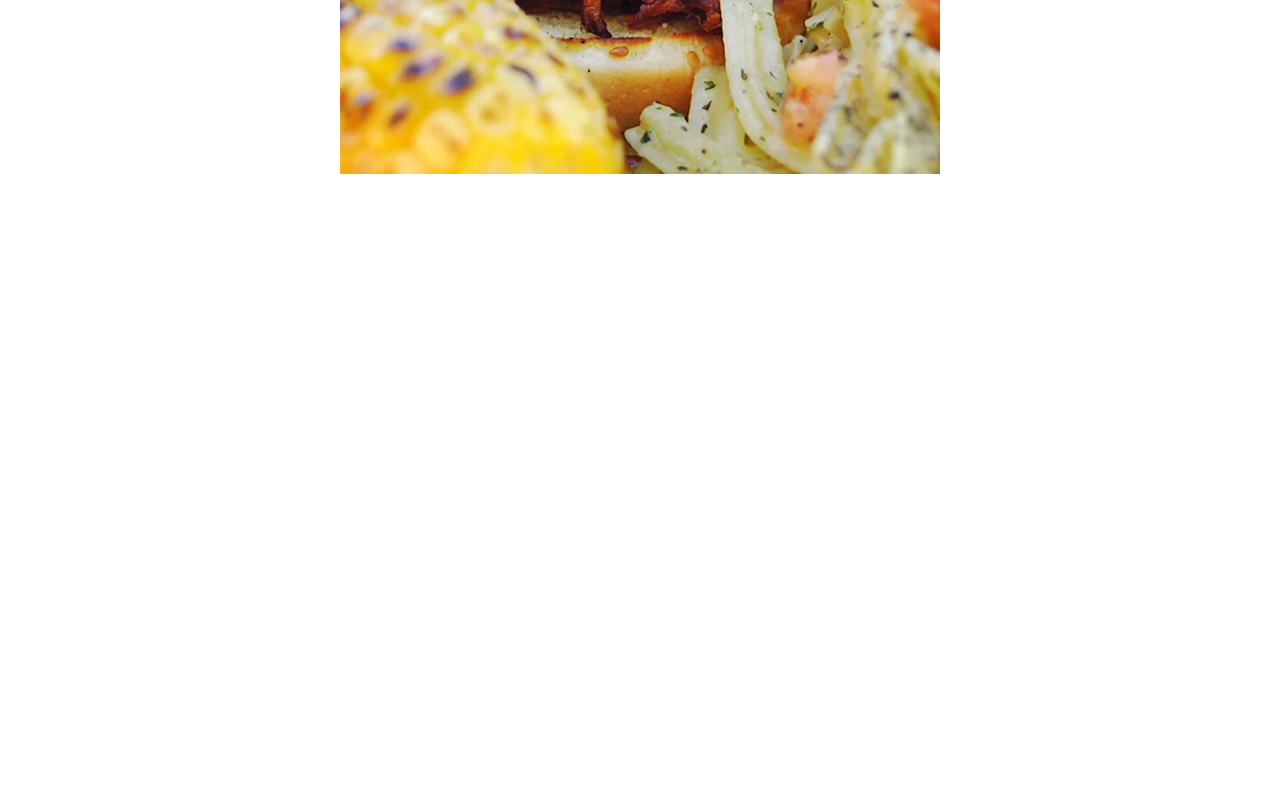
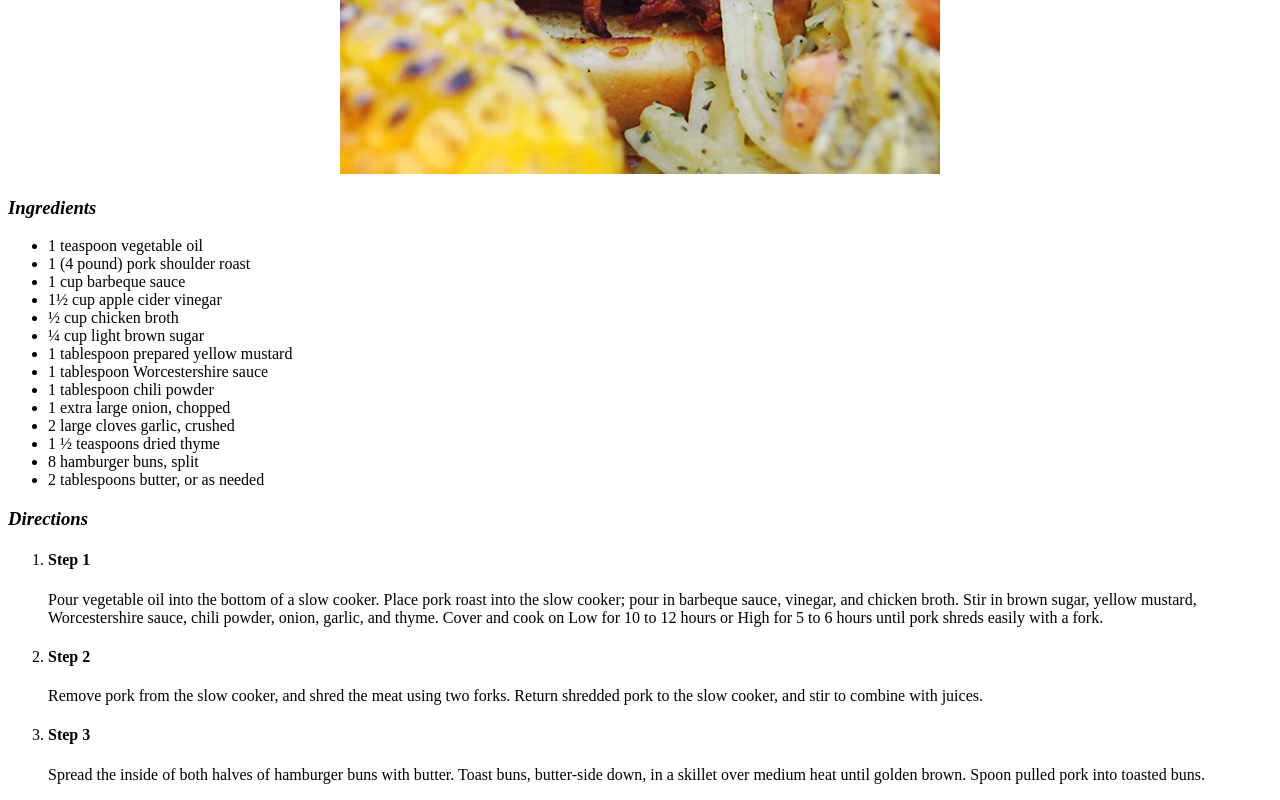
Before and after one commit to pixelatedcode01/odin-recipes, a plain HTML site: page recipes/texas-pulled-pork.html in a window 1280 px wide. Shown: the part 506-1306 px from the top of the page. Before the commit the page ends 800 px from the top, so only its background shows below. Drawn offline with Linux system fonts and the light colour scheme.

Commit message:
Fix heading tags for the recipes

```diff
--- a/recipes/texas-pulled-pork.html
+++ b/recipes/texas-pulled-pork.html
@@ -10,5 +10,37 @@
         <em><h1>Slow Cooker Texas Pulled Pork</h1></em>
         <img src="../images/texas-pork.png" alt="Texas Pulled Pork" width="600">
     </center>
+    <h3><em>Ingredients</em></h3>
+    <ul>
+        <li>1 teaspoon vegetable oil</li>
+        <li>1 (4 pound) pork shoulder roast</li>
+        <li>1 cup barbeque sauce</li>
+        <li>1½ cup apple cider vinegar</li>
+        <li>½ cup chicken broth</li>
+        <li>¼ cup light brown sugar</li>
+        <li>1 tablespoon prepared yellow mustard</li>
+        <li>1 tablespoon Worcestershire sauce</li>
+        <li>1 tablespoon chili powder</li>
+        <li>1 extra large onion, chopped</li>
+        <li>2 large cloves garlic, crushed</li>
+        <li>1 ½ teaspoons dried thyme</li>
+        <li>8 hamburger buns, split</li>
+        <li>2 tablespoons butter, or as needed</li>
+    </ul>
+    <h3><em>Directions</em></h3>
+    <ol>
+        <li>
+            <h4>Step 1</h4>
+            Pour vegetable oil into the bottom of a slow cooker. Place pork roast into the slow cooker; pour in barbeque sauce, vinegar, and chicken broth. Stir in brown sugar, yellow mustard, Worcestershire sauce, chili powder, onion, garlic, and thyme. Cover and cook on Low for 10 to 12 hours or High for 5 to 6 hours until pork shreds easily with a fork.
+        </li>
+        <li>
+            <h4>Step 2</h4>
+            Remove pork from the slow cooker, and shred the meat using two forks. Return shredded pork to the slow cooker, and stir to combine with juices.
+        </li>
+        <li>
+            <h4>Step 3</h4>
+            Spread the inside of both halves of hamburger buns with butter. Toast buns, butter-side down, in a skillet over medium heat until golden brown. Spoon pulled pork into toasted buns.
+        </li>
+    </ol>
 </body>
 </html>
```
Also changed, not shown: recipes/bbq-turkey.html (+30 -0 lines), recipes/wisconsin-bratwurst.html (+23 -0 lines).
